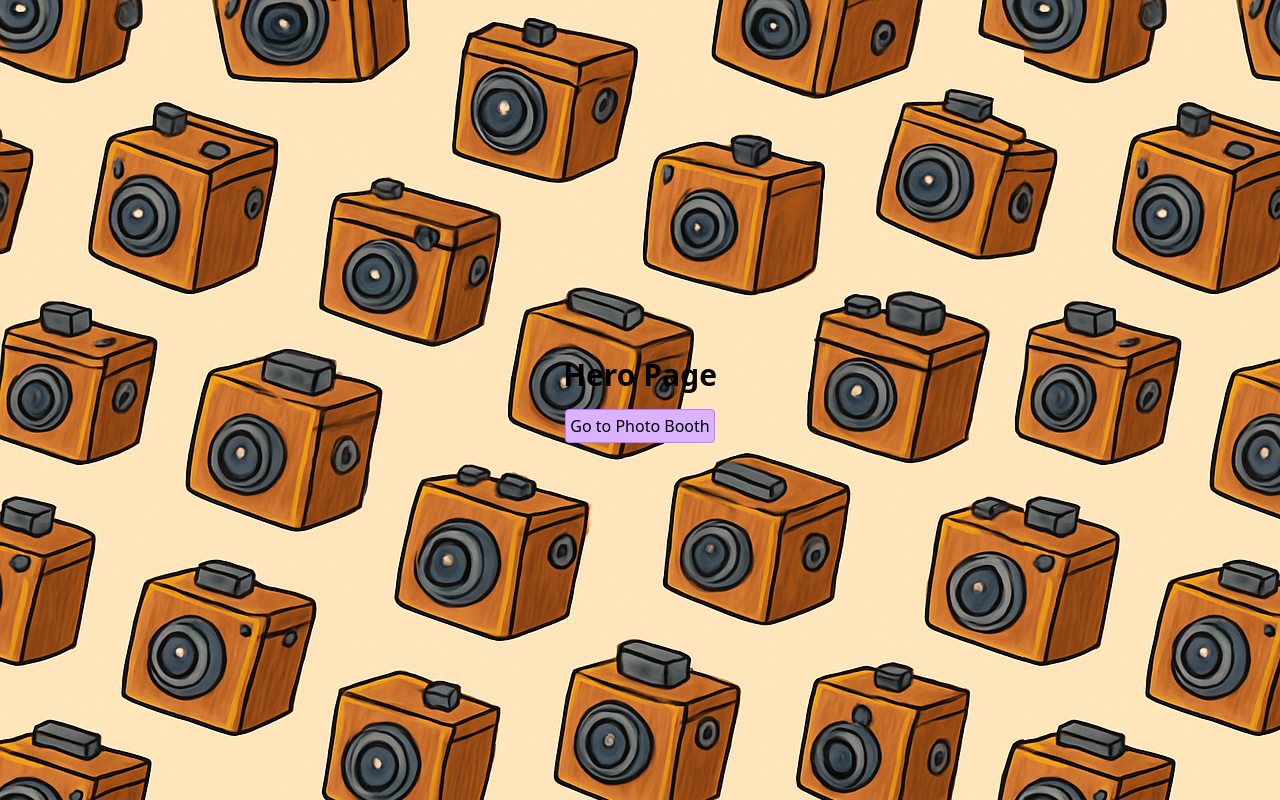
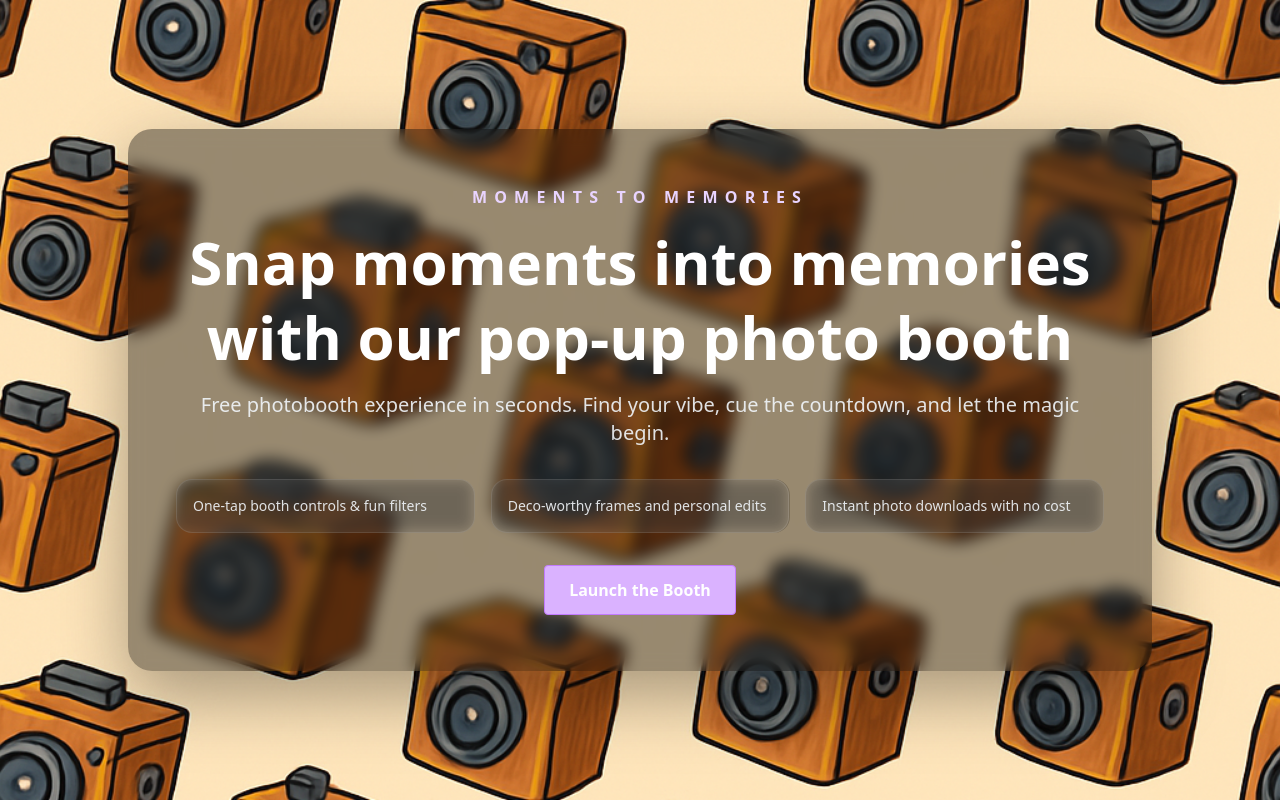
Before and after one commit to jjono-lau/PhotoBooth, a React (Vite) app: page / in a window 1280 px wide. Built offline with nearby package versions, Linux system fonts and the light colour scheme; a web font is replaced by a local one.

Commit message:
Redefined Blur
Remade blur to act as a div

```diff
--- a/src/components/Blur.jsx
+++ b/src/components/Blur.jsx
@@ -1,32 +1,18 @@
-
-
-const Blur = ({ gap = 8, gapX, gapY, unit = 'vh' }) => {
-  const horizontalGap = gapX ?? gap
-  const verticalGap = gapY ?? gap
-
+const Blur = ({
+  children,
+  className = '',
+  paddingClass = 'p-6 sm:p-8',
+  as: Component = 'div',
+  ...rest
+}) => {
   return (
-    <div
-      className='absolute z-0 rounded-4xl bg-black/20 backdrop-blur overflow-hidden'
-      style={{
-        top: `${verticalGap}${unit}`,
-        bottom: `${verticalGap}${unit}`,
-        left: `${horizontalGap}${unit}`,
-        right: `${horizontalGap}${unit}`,
-      }}
-    />
+    <Component
+      className={`rounded-3xl bg-black/40 backdrop-blur shadow-[0_25px_70px_rgba(0,0,0,0.35)] ${className}`}
+      {...rest}
+    >
+      <div className={`h-full w-full ${paddingClass}`}>{children}</div>
+    </Component>
   )
 }
 
 export default Blur
-
-
-// Example Usage
-// match 12vh gap on all sides (default unit vh)
-{/* <Blur gap={12} />
-
-// 15vh top/bottom, 8vh left/right
-<Blur gapY={15} gapX={8} />
-
-// use viewport width units or pixels
-<Blur gap={5} unit="vw" />
-<Blur gap={40} unit="px" /> */}
--- a/src/pages/Hero.jsx
+++ b/src/pages/Hero.jsx
@@ -2,17 +2,54 @@
 
 import PageLinks from "../components/PageLinks";
 import pb1 from "../assets/pb1.png";
+import Blur from "../components/Blur.jsx";
 
 export default function HeroPage() {
   return (
     <div
-      className="flex min-h-screen w-full flex-col items-center justify-center space-y-4 bg-repeat"
+      className="relative flex min-h-screen w-full items-center justify-center bg-cover bg-center bg-repeat px-4 py-10 sm:px-8 lg:px-12"
       style={{ backgroundImage: `url(${pb1})` }}
     >
-      <h1 className="text-3xl font-bold">Hero Page</h1>
-      <PageLinks to="/booth" variant="purple">
-        Go to Photo Booth
-      </PageLinks>
+      <Blur className="w-full max-w-5xl text-white" paddingClass="px-4 py-8 sm:px-8 sm:py-10 lg:px-12 lg:py-14">
+        <div className="flex flex-col items-center gap-8 text-center">
+          <div className="space-y-4">
+            <p className="text-sm font-semibold uppercase tracking-[0.45em] text-purple-200 sm:text-base">
+              Moments to Memories
+            </p>
+            <h1 className="text-3xl font-black leading-tight sm:text-5xl lg:text-6xl">
+              Snap moments into memories with our pop-up photo booth
+            </h1>
+            <p className="text-sm text-slate-100/90 sm:text-lg lg:text-xl">
+              Free photobooth experience in seconds. Find your vibe, cue the countdown, and let the magic begin.
+            </p>
+          </div>
+
+          <div className="grid w-full gap-4 text-left text-sm text-slate-100/90 sm:grid-cols-2 lg:grid-cols-3">
+            {[
+              "One-tap booth controls & fun filters",
+              "Deco-worthy frames and personal edits",
+              "Instant photo downloads with no cost",
+            ].map((blurb) => (
+              <div
+                key={blurb}
+                className="rounded-2xl border border-white/10 bg-white/10 p-4 backdrop-blur-sm"
+              >
+                {blurb}
+              </div>
+            ))}
+          </div>
+
+          <div className="flex w-full flex-col gap-3 sm:flex-row sm:justify-center sm:gap-4">
+            <PageLinks
+              to="/booth"
+              variant="purple"
+              className="w-full px-6 py-3 text-base font-semibold sm:w-auto"
+            >
+              Launch the Booth
+            </PageLinks>
+          </div>
+        </div>
+      </Blur>
     </div>
   );
 }
--- a/src/pages/PhotoBoothPage.jsx
+++ b/src/pages/PhotoBoothPage.jsx
@@ -11,6 +11,7 @@ import PhotoStrips from "../components/PhotoStrip.jsx";
 import RetakePhoto from "../components/RetakePhoto.jsx";
 import TakePhoto from "../components/TakePhoto.jsx";
 import TimerProvider, { TimerOverlay } from "../components/Timer.jsx";
+import Blur from "../components/Blur.jsx";
 import {
   addPhotoToSlots,
   createPhotoSlots,
@@ -53,9 +54,10 @@ export default function PhotoBoothPage() {
         className="flex min-h-screen w-full flex-col items-center justify-center bg-repeat px-4 py-8"
         style={{ backgroundImage: `url(${pb4})` }}
       >
-        <div className="mx-auto flex w-full  flex-col items-center gap-6 lg:flex-row lg:items-start lg:justify-center">
+        <Blur className="w-full max-w-6xl text-white" paddingClass="px-4 py-8 sm:px-6 lg:px-10">
+          <div className="mx-auto flex w-full flex-col items-center gap-6 lg:flex-row lg:items-start lg:justify-center">
             <TimerProvider>
-            <div className="relative flex w-full flex-none overflow-hidden bg-gray-400 shadow-lg sm:max-w-[30rem] md:max-w-[40rem] lg:h-120 lg:w-150 lg:max-w-none">
+              <div className="relative flex w-full flex-none overflow-hidden bg-gray-400/80 shadow-lg sm:max-w-[30rem] md:max-w-[40rem] lg:h-120 lg:w-150 lg:max-w-none">
                 <div className="relative w-full aspect-[4/3] lg:h-full lg:w-full lg:aspect-auto">
                   <CameraView
                     videoRef={videoRef}
@@ -97,7 +99,7 @@ export default function PhotoBoothPage() {
             </div>
           </div>
 
-        <div className="mt-8 flex w-full max-w-4xl flex-wrap justify-center gap-4">
+          <div className="mt-8 flex w-full flex-wrap justify-center gap-4">
             <PageLinks
               to="/"
               variant="blue"
@@ -105,22 +107,17 @@ export default function PhotoBoothPage() {
             >
               Go to Home Page
             </PageLinks>
-          <PageLinks
-            to="/booth"
-            variant="red"
-            className="flex-1 min-w-[140px] px-4 py-2 text-center font-semibold"
-          >
-            Go to Photo Booth
-          </PageLinks>
+
             <PageLinks
               to="/edit"
-            variant="purple"
+              variant="red"
               className="flex-1 min-w-[140px] px-4 py-2 text-center font-semibold"
               state={{ photos }}
             >
               Go to Photo Editor
             </PageLinks>
           </div>
+        </Blur>
       </div>
 
       <PhotoBoothSettingsForm
```
Lines whose indentation alone changed are shown as unchanged.
